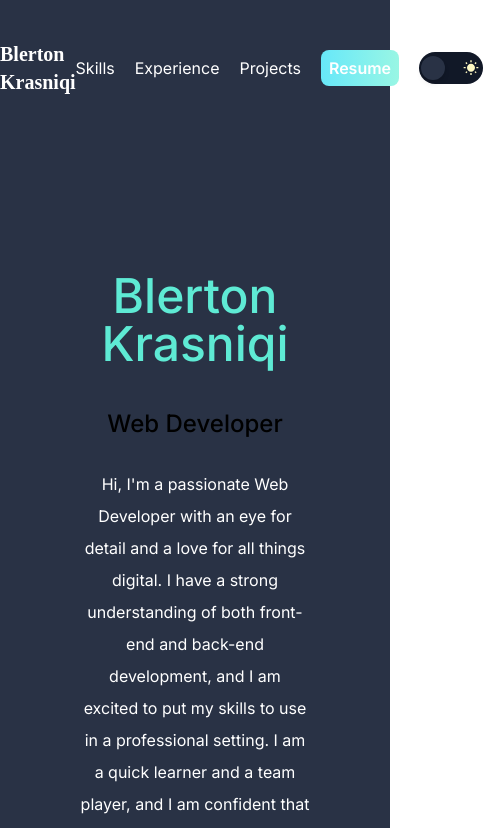
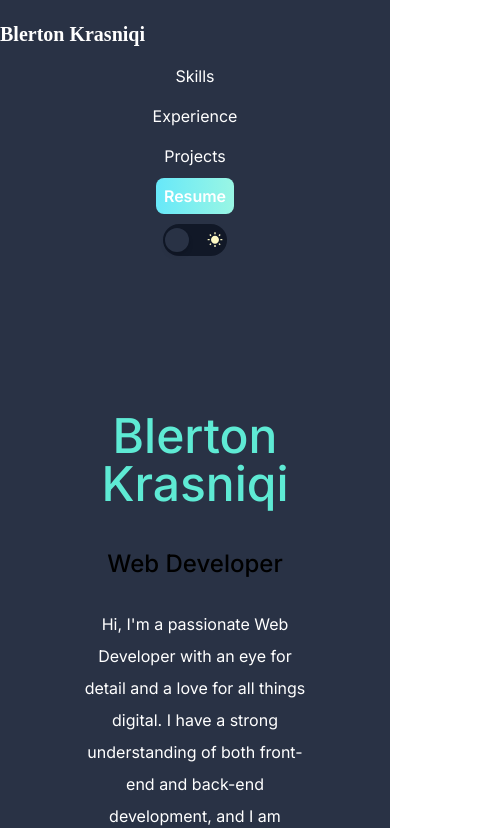
Before and after one commit to blertton/Portfolio, a Next.js app: page / in a window 390 px wide. Shown: the top 828 px of the page, 483 px wide, since content can reach past the window. Built offline with nearby package versions, Linux system fonts and the light colour scheme.

Commit message:
addedResponsive-to-Navbar

```diff
--- a/app/navbar/navbar.tsx
+++ b/app/navbar/navbar.tsx
@@ -1,13 +1,13 @@
 import React from "react";
 import Theme from "../Theme";
 
-const navbar = () => {
+const Navbar = () => {
   return (
-    <nav className="py-10 mb-12 flex justify-between dark:bg-medium">
-      <h1 className="text-xl font-semibold font-burtons dark:text-white">
+    <nav className="py-5 md:py-10 mb-12 flex flex-col md:flex-row justify-between w-auto dark:bg-medium">
+      <h1 className="text-xl font-semibold font-burtons dark:text-white mb-4 md:mb-0">
         Blerton Krasniqi
       </h1>
-      <ul className="flex items-center space-x-5 dark:text-white">
+      <ul className="flex flex-col md:flex-row items-center space-y-4 md:space-y-0 md:space-x-5 dark:text-white">
         <li>
           <a href="#skills">Skills</a>
         </li>
@@ -35,4 +35,4 @@ const navbar = () => {
   );
 };
 
-export default navbar;
+export default Navbar;
```
